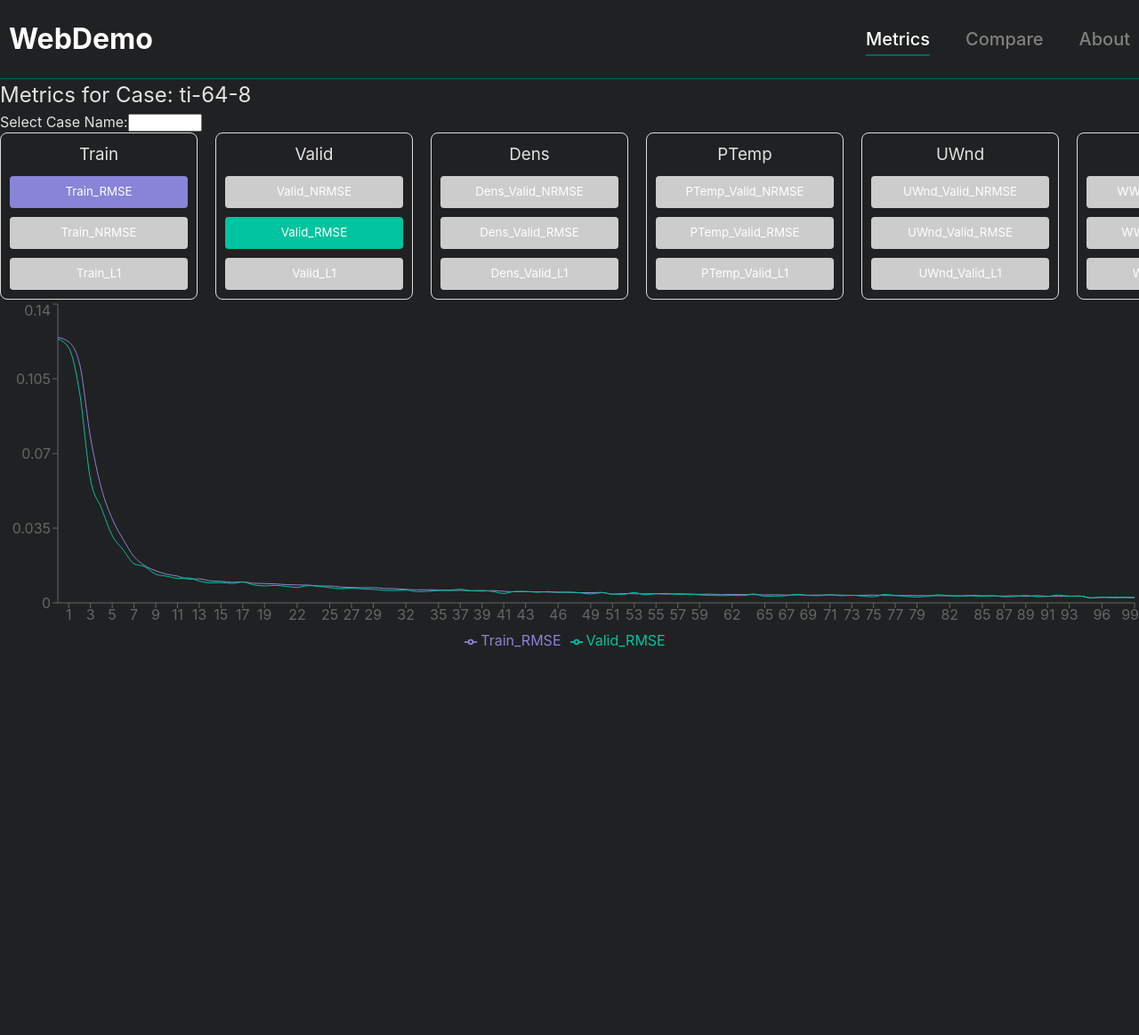
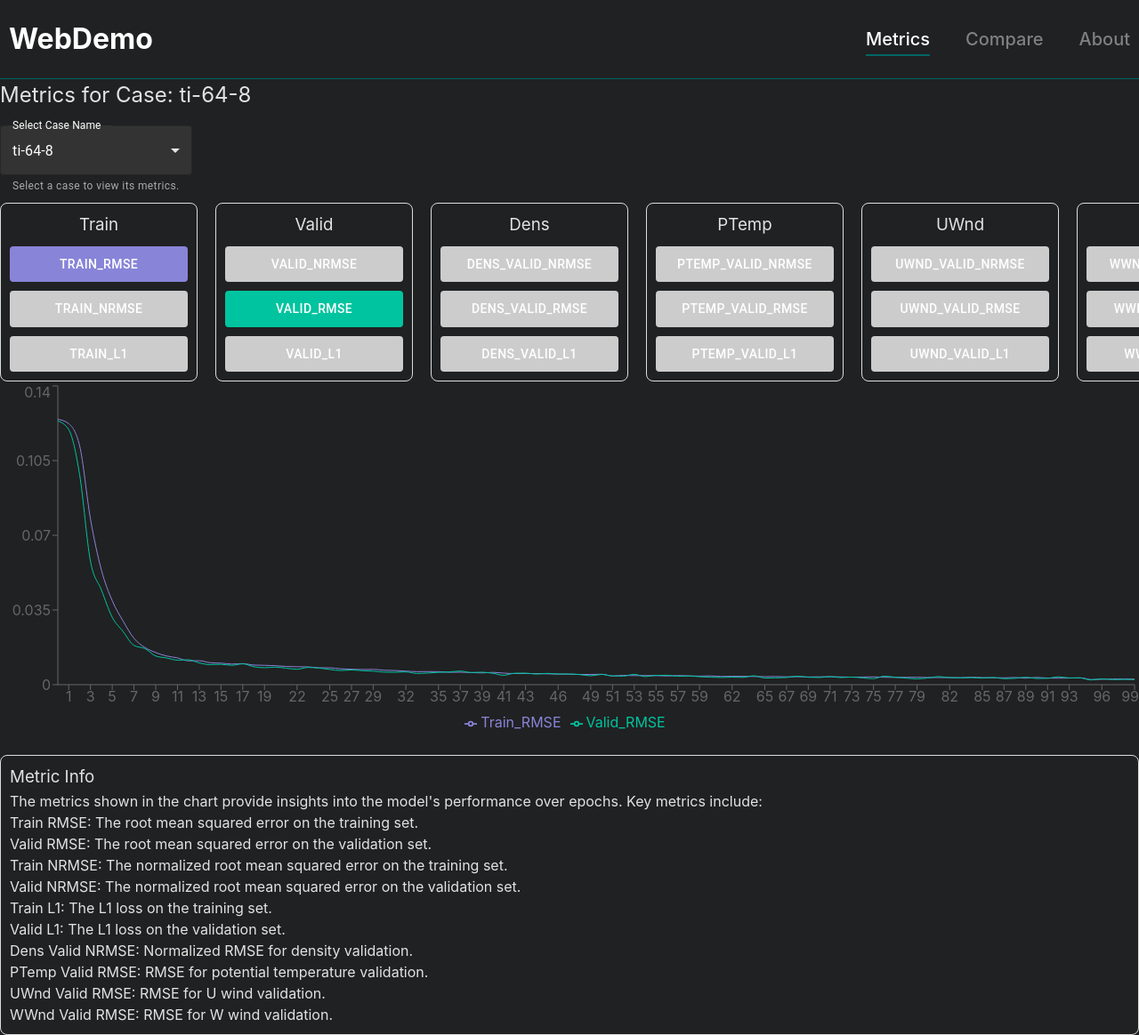
Before and after one commit to josephjquinn/avit-vis, a React (Vite) app in the folder frontend/: page /metrics in a window 1280 px wide. Shown: the top 1164 px of the page at 89% size. Before the commit the page ends 800 px from the top, so only its background shows below. Built offline with nearby package versions, Linux system fonts and the light colour scheme.

Commit message:
metrics css scaling

```diff
--- a/frontend/src/components/graphs/SoloLChart.tsx
+++ b/frontend/src/components/graphs/SoloLChart.tsx
@@ -113,7 +113,6 @@ const MetricsChart: React.FC<Props> = ({ chartData, selectedVars }) => {
               dataKey={key}
               stroke={color}
               dot={false}
-              activeDot={{ r: 8 }}
             />
           ) : null,
         )}
--- a/frontend/src/pages/Metrics.css
+++ b/frontend/src/pages/Metrics.css
@@ -37,6 +37,24 @@
   text-align: center;
 }
 
+.metrics-info-container {
+  margin-top: 20px;
+  padding: 10px;
+  border: 1px solid #ddd;
+  border-radius: 8px;
+}
+
+.metrics-info-container h3 {
+  margin-top: 0;
+}
+
+.metrics-info-container p {
+  margin: 0;
+}
+.css-3dzjca-MuiPaper-root-MuiPopover-paper-MuiMenu-paper {
+  background-color: grey !important;
+  color: white !important;
+}
 @media (max-width: 1200px) {
   .button-container {
     grid-template-columns: repeat(3, 1fr);
--- a/frontend/src/pages/Metrics.tsx
+++ b/frontend/src/pages/Metrics.tsx
@@ -1,12 +1,25 @@
 import React, { useEffect, useState } from "react";
 import { MetricsData, NormalizationData } from "../types";
 import MetricsChart from "../components/graphs/SoloLChart";
-import { getMetricsData, getCaseNames, getNormalizationData } from "../lib/services";
-import "./Metrics.css"; // Make sure to include this CSS file
+import {
+  getMetricsData,
+  getCaseNames,
+  getNormalizationData,
+} from "../lib/services";
+import {
+  Select,
+  MenuItem,
+  Button,
+  FormControl,
+  FormHelperText,
+  InputLabel,
+} from "@mui/material";
+import "./Metrics.css"; // Ensure this CSS file is included
 
 const Metrics: React.FC = () => {
   const [metricsData, setMetricsData] = useState<MetricsData | null>(null);
-  const [normalizationData, setNormalizationData] = useState<NormalizationData | null>(null);
+  const [normalizationData, setNormalizationData] =
+    useState<NormalizationData | null>(null);
   const [error, setError] = useState<string | null>(null);
   const [caseName, setCaseName] = useState<string>("ti-64-8");
   const [caseNames, setCaseNames] = useState<string[]>([]);
@@ -19,7 +32,37 @@ const Metrics: React.FC = () => {
     const fetchCaseNames = async () => {
       try {
         const names = await getCaseNames();
-        setCaseNames(names);
+        setCaseNames(
+          names.sort((a, b) => {
+            // Extract type, batch size, and patch size from case names
+            const [aType, aBatch, aPatch] = a.split("-");
+            const [bType, bBatch, bPatch] = b.split("-");
+
+            // Convert batch size and patch size to numbers for proper comparison
+            const aBatchSize = parseInt(aBatch, 10);
+            const aPatchSize = parseInt(aPatch, 10);
+            const bBatchSize = parseInt(bBatch, 10);
+            const bPatchSize = parseInt(bPatch, 10);
+
+            // Define the order of types: ti < s < b
+            const typeOrder = { ti: 0, s: 1, b: 2 };
+            const aTypeOrder = typeOrder[aType];
+            const bTypeOrder = typeOrder[bType];
+
+            // Compare by type order
+            if (aTypeOrder !== bTypeOrder) {
+              return aTypeOrder - bTypeOrder;
+            }
+
+            // Compare by batch size if types are the same
+            if (aBatchSize !== bBatchSize) {
+              return aBatchSize - bBatchSize;
+            }
+
+            // Compare by patch size if types and batch sizes are the same
+            return bPatchSize - aPatchSize;
+          }),
+        );
       } catch (err) {
         setError("An error occurred while fetching case names");
       }
@@ -44,8 +87,8 @@ const Metrics: React.FC = () => {
     fetchData();
   }, [caseName]);
 
-  const handleCaseChange = (event: React.ChangeEvent<HTMLSelectElement>) => {
-    setCaseName(event.target.value);
+  const handleCaseChange = (event: React.ChangeEvent<{ value: unknown }>) => {
+    setCaseName(event.target.value as string);
   };
 
   const handleButtonClick = (variableKey: string) => {
@@ -64,7 +107,6 @@ const Metrics: React.FC = () => {
     return <div>Loading...</div>;
   }
 
-  // Prepare data for the line chart
   const chartData = metricsData.epoch.map((epoch, index) => ({
     epoch,
     Train_RMSE: metricsData.train_rmse[index],
@@ -123,14 +165,31 @@ const Metrics: React.FC = () => {
   return (
     <div>
       <h2>Metrics for Case: {caseName}</h2>
-      <label>Select Case Name:</label>
-      <select value={caseName} onChange={handleCaseChange}>
-        {caseNames.map((name) => (
-          <option key={name} value={name}>
-            {name}
-          </option>
-        ))}
-      </select>
+
+      <FormControl margin="normal" variant="outlined">
+        <InputLabel style={{ color: "#fff" }}>Select Case Name</InputLabel>
+        <Select
+          value={caseName}
+          onChange={handleCaseChange}
+          label="Select Case Name"
+          sx={{
+            color: "#fff",
+            backgroundColor: "#333",
+            "& .MuiSelect-icon": {
+              color: "#fff",
+            },
+          }}
+        >
+          {caseNames.map((name) => (
+            <MenuItem key={name} value={name}>
+              {name}
+            </MenuItem>
+          ))}
+        </Select>
+        <FormHelperText style={{ color: "#aaa" }}>
+          Select a case to view its metrics.
+        </FormHelperText>
+      </FormControl>
 
       <div className="button-container">
         {Object.keys(categories).map((category) => (
@@ -138,17 +197,19 @@ const Metrics: React.FC = () => {
             <h3>{category}</h3>
             <div className="button-group">
               {categories[category].map(({ key, color }) => (
-                <button
+                <Button
                   key={key}
                   onClick={() => handleButtonClick(key)}
                   className={selectedVars.includes(key) ? "selected" : ""}
                   style={{
-                    backgroundColor: selectedVars.includes(key) ? color : "#ccc",
+                    backgroundColor: selectedVars.includes(key)
+                      ? color
+                      : "#ccc",
                     color: "#fff",
                   }}
                 >
                   {key}
-                </button>
+                </Button>
               ))}
             </div>
           </div>
@@ -156,6 +217,53 @@ const Metrics: React.FC = () => {
       </div>
 
       <MetricsChart chartData={chartData} selectedVars={selectedVars} />
+
+      <div className="metrics-info-container">
+        <h3>Metric Info</h3>
+        <p>
+          {/* Display metric information here */}
+          The metrics shown in the chart provide insights into the model's
+          performance over epochs. Key metrics include:
+          <ul>
+            <li>
+              <strong>Train RMSE:</strong> The root mean squared error on the
+              training set.
+            </li>
+            <li>
+              <strong>Valid RMSE:</strong> The root mean squared error on the
+              validation set.
+            </li>
+            <li>
+              <strong>Train NRMSE:</strong> The normalized root mean squared
+              error on the training set.
+            </li>
+            <li>
+              <strong>Valid NRMSE:</strong> The normalized root mean squared
+              error on the validation set.
+            </li>
+            <li>
+              <strong>Train L1:</strong> The L1 loss on the training set.
+            </li>
+            <li>
+              <strong>Valid L1:</strong> The L1 loss on the validation set.
+            </li>
+            <li>
+              <strong>Dens Valid NRMSE:</strong> Normalized RMSE for density
+              validation.
+            </li>
+            <li>
+              <strong>PTemp Valid RMSE:</strong> RMSE for potential temperature
+              validation.
+            </li>
+            <li>
+              <strong>UWnd Valid RMSE:</strong> RMSE for U wind validation.
+            </li>
+            <li>
+              <strong>WWnd Valid RMSE:</strong> RMSE for W wind validation.
+            </li>
+          </ul>
+        </p>
+      </div>
     </div>
   );
 };
```
